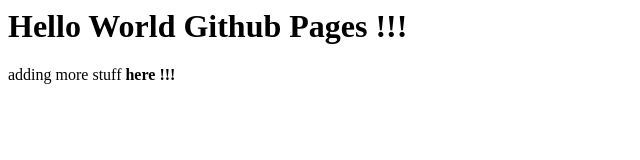
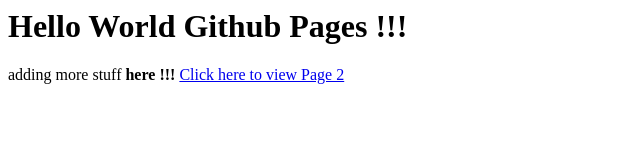
Before and after one commit to priya-gitTest/GitHubPages_1, a plain HTML site: page index.html in a window 1280 px wide. Shown: the whole page, without its empty margins (0-640 px from the left). Drawn offline with Linux system fonts and the light colour scheme.

Commit message:
Update index.html

```diff
--- a/index.html
+++ b/index.html
@@ -1,3 +1,5 @@
 <h1>Hello World Github Pages !!!</h1>
 
 adding more stuff <b>here !!! </b>
+
+<a href="page_2.html">Click here to view Page 2</a>
```
